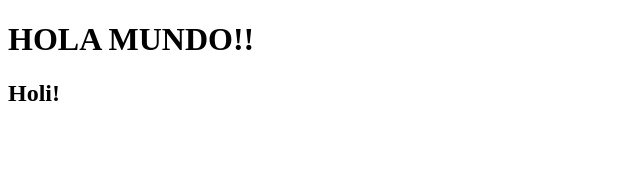
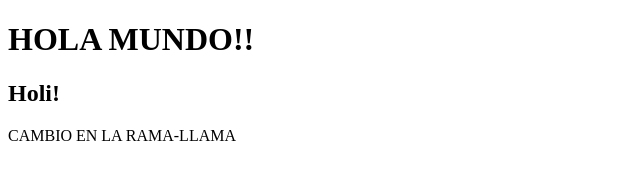
Before and after one commit to jordi92al/viernes-18, a plain HTML site: page index.html in a window 1280 px wide. Shown: the whole page, without its empty margins (0-640 px from the left). Drawn offline with Linux system fonts and the light colour scheme.

Commit message:
test commit rama

```diff
--- a/index.html
+++ b/index.html
@@ -11,6 +11,7 @@
         <body>
                 <h1>HOLA MUNDO!!</h1>
                 <h2>Holi!</h2>
+                <p>CAMBIO EN LA RAMA-LLAMA</p>
         </body>
 
 </html>
```
